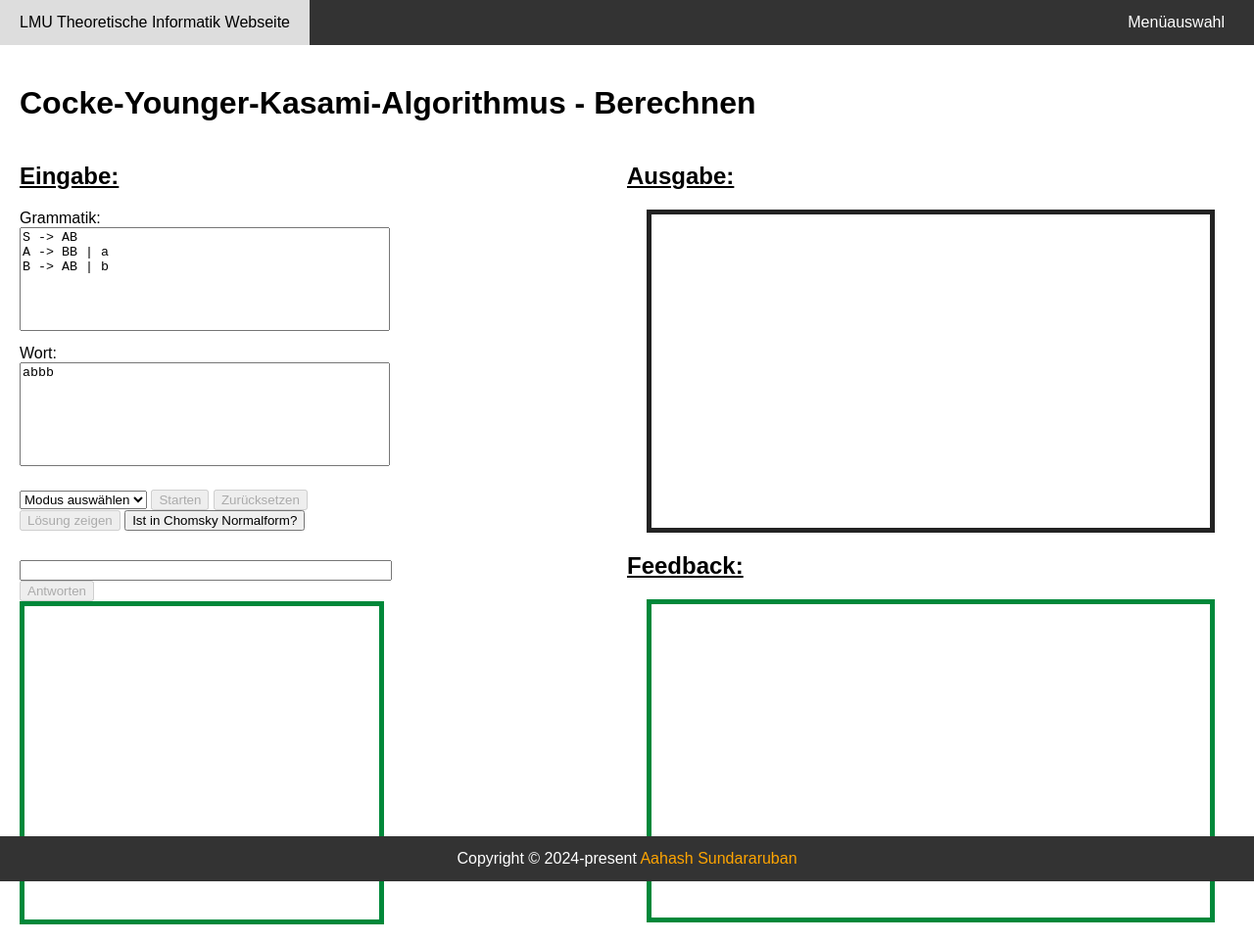
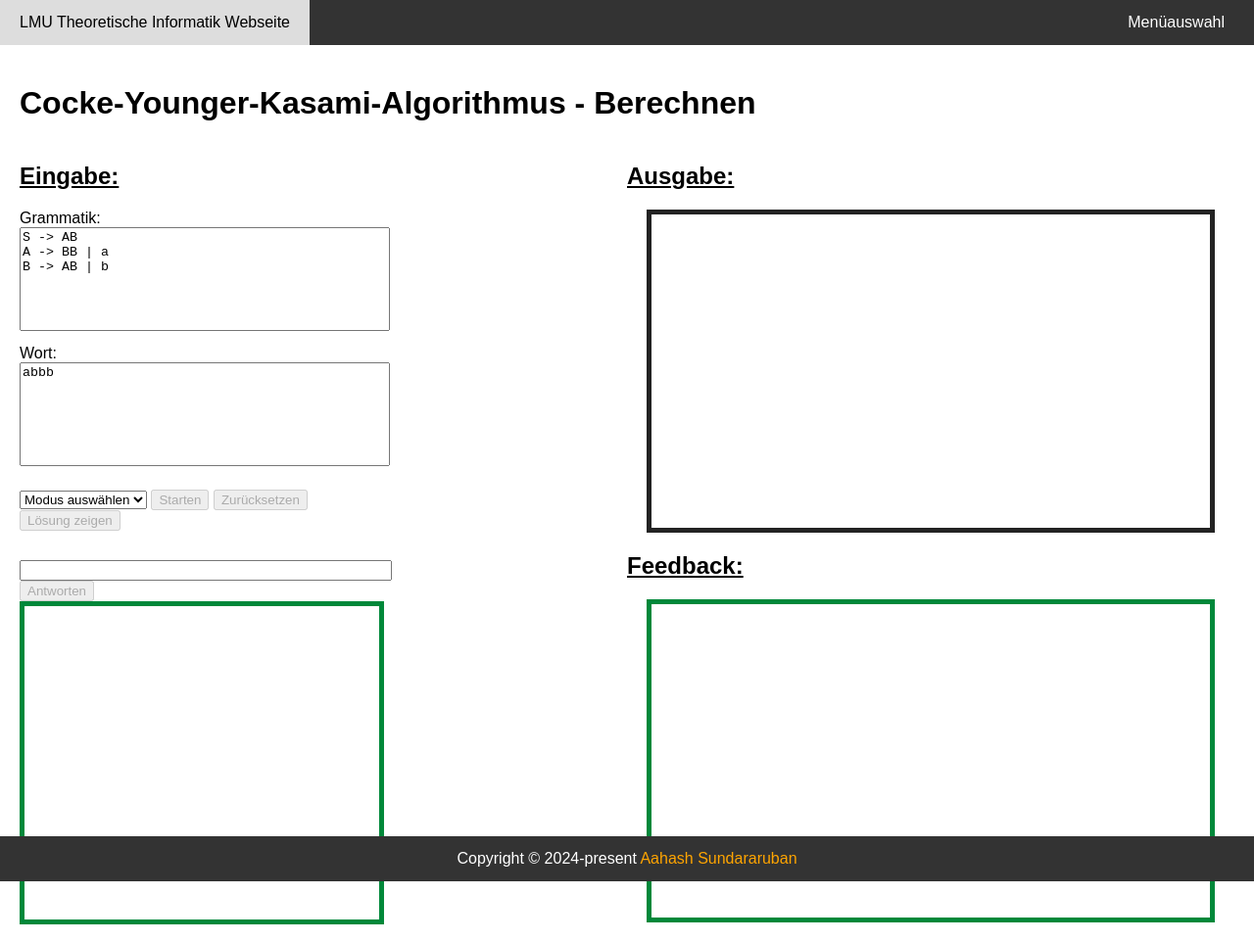
Before and after one commit to aahashderuffy/cyk-algorithm-endrullis, a Jekyll site: the page built from calculate.md, in a window 1280 px wide. Shown: the whole page at 98% size. Built offline with Jekyll 4.4.1, drawn with Linux system fonts in a browser that asks for light colours; part of the change alters nothing that is shown.

Commit message:
Removed "Ist in Chomsky Normalform?" Button

```diff
--- a/calculate.md
+++ b/calculate.md
@@ -80,14 +80,6 @@ textarea {
     font-weight: bold;
 }
 
-#cnfButton.green {
-    background-color: #90EE90;
-}
-
-#cnfButton.red {
-    background-color: #D71919;
-}
-
 #output {
     margin: 20px;
 }
@@ -126,7 +118,6 @@ B -> AB | b
         <button id="startButton" disabled>Starten</button>
         <button id="resetButton" disabled>Zurücksetzen</button>
         <button id="solutionButton" disabled>Lösung zeigen</button>
-        <button id="cnfButton">Ist in Chomsky Normalform?</button>
     </div>
     <div id="userInputContainer" style="margin-top: 20px;">
         <div id="question"></div>
@@ -155,7 +146,6 @@ B -> AB | b
         const cnfStatusDiv = document.getElementById('cnf-status');
         const userFeedbackDiv = document.getElementById('userFeedback');
         const feedbackDiv = document.getElementById('feedback');
-        const cnfButton = document.getElementById('cnfButton');
 
         let currentStepIndex = 0;
         let steps = [];
@@ -175,7 +165,6 @@ B -> AB | b
         resetButton.addEventListener('click', resetProcess);
         solutionButton.addEventListener('click', displaySolution);
         submitAnswerButton.addEventListener('click', submitUserAnswer);
-        cnfButton.addEventListener('click', checkCNF);
 
         function clearOutput() {
             document.getElementById('output').innerHTML = '';
@@ -184,7 +173,6 @@ B -> AB | b
             userAnswerInput.value = '';
             questionDiv.textContent = '';
             userFeedbackDiv.innerHTML = '';
-            cnfButton.classList.remove('green', 'red');
         }
 
         function processCYK() {
@@ -295,13 +283,6 @@ B -> AB | b
         function checkCNF() {
             const grammarInput = document.getElementById('grammar').value;
             grammar = parseGrammar(grammarInput);
-            if (isCNF(grammar)) {
-                cnfButton.classList.add('green');
-                cnfButton.classList.remove('red');
-            } else {
-                cnfButton.classList.add('red');
-                cnfButton.classList.remove('green');
-            }
         }
 
         function parseGrammar(input) {
```
